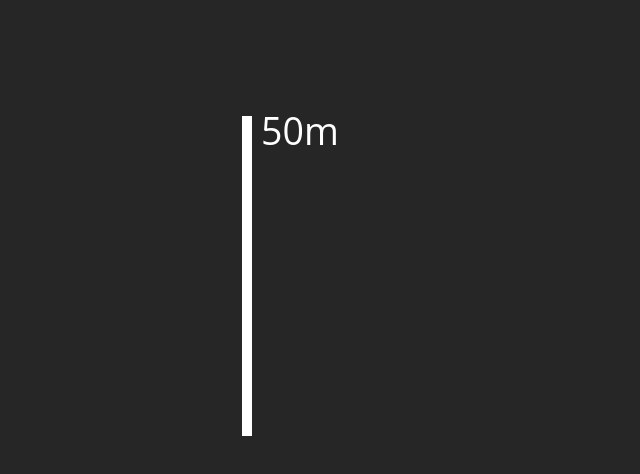
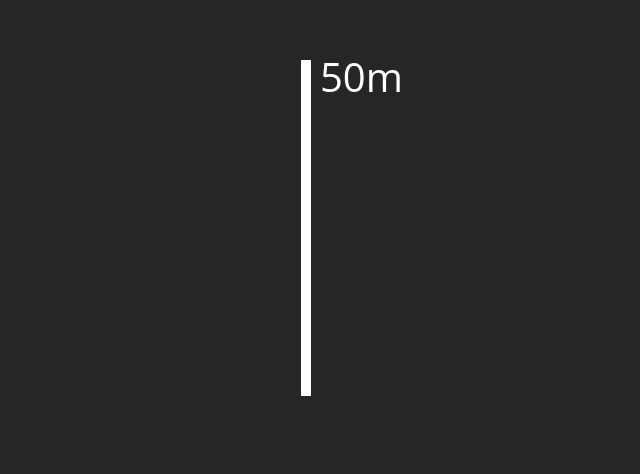
Before and after one commit to ricardoabbas/gsap-playground, a plain HTML site: page index.html in a window 1280 px wide. Shown: the part 164-638 px from the top of the page, without its empty margins (270-910 px from the left). Drawn offline with nearby package versions, Linux system fonts and the light colour scheme.

Commit message:
Update: first working chart model

```diff
--- a/css/styles.css
+++ b/css/styles.css
@@ -37,26 +37,28 @@ html, body {
     z-index: 3;
   }
 
-  #line{
-    border-left: 10px solid #ffffff;
-    opacity: 0;
-    color: white;
-    /*background-color:#2c2c2c;*/
-    height: -0px;
-    width: 300px;
-    position: absolute;
-    top: 35%;
-    left: 40%;
+  #flexcontainer{
+    display: flex;
+    width: 100%;
+    height: 70%;
+    flex-direction: column-reverse;
 
-    display: -webkit-flex;
-    display: -ms-flexbox;
-    display: flex;
-
-    align-content: flex-end;
   }
 
-  p.lala{
-    margin-top: -5%;
-    margin-left: 3%;
-    font-size: 2.5em;
+  #line{
+    border-left: 10px solid transparent;
+    opacity: 0;
+
+    width: 300px;
+    margin: 0 auto;
+    /*background-color:#2c2c2c;*/
+
   }
+
+  #lala{
+    margin-top: -12%;
+    margin-left: 7%;
+    font-size: 1;
+    color: transparent;
+    opacity: 0;
+  }
--- a/index.html
+++ b/index.html
@@ -34,11 +34,12 @@
     <div class="boxSmall boxTiny"></div>
   </div>--->
 
-<div id="line">
-  <p class="lala">50m</p>
+<div id="flexcontainer">
+  <div id="line">
+    <p id="lala">50m</p>
 
+  </div>
 </div>
-
 
 
 
@@ -46,19 +47,46 @@
 </body>
 </html>
 
+<!-----
 <script>
 TweenMax.to(document.getElementById("line"), 1, {
-  height: '40%',
+  height: '60%',
+  width: '10%',
   opacity:"1",
-  /*ease:Elastic.easeOut,*/
-  ease:Quad.easeInOut,
+  ease:Elastic.easeOut,
+  /*ease:Quad.easeInOut,   */
 
 
 });
 
 
+</script>--->
+
+
+<script>
+
+var line = document.querySelectorAll('#line, #lala');
+
+TweenMax.to(line, 2, {
+  scaleY: 1,
+  height: '60%',
+  width: '10%',
+  opacity:"100",
+  ease:Elastic.easeOut,
+  fontSize: '40',
+  color: 'white',
+  /*ease:Quad.easeInOut, */
+
+
+});
+
+TweenMax.to(line, 1, {
+  borderColor: 'white',
+
+
+});
+
 </script>
-
 
 
 
```
